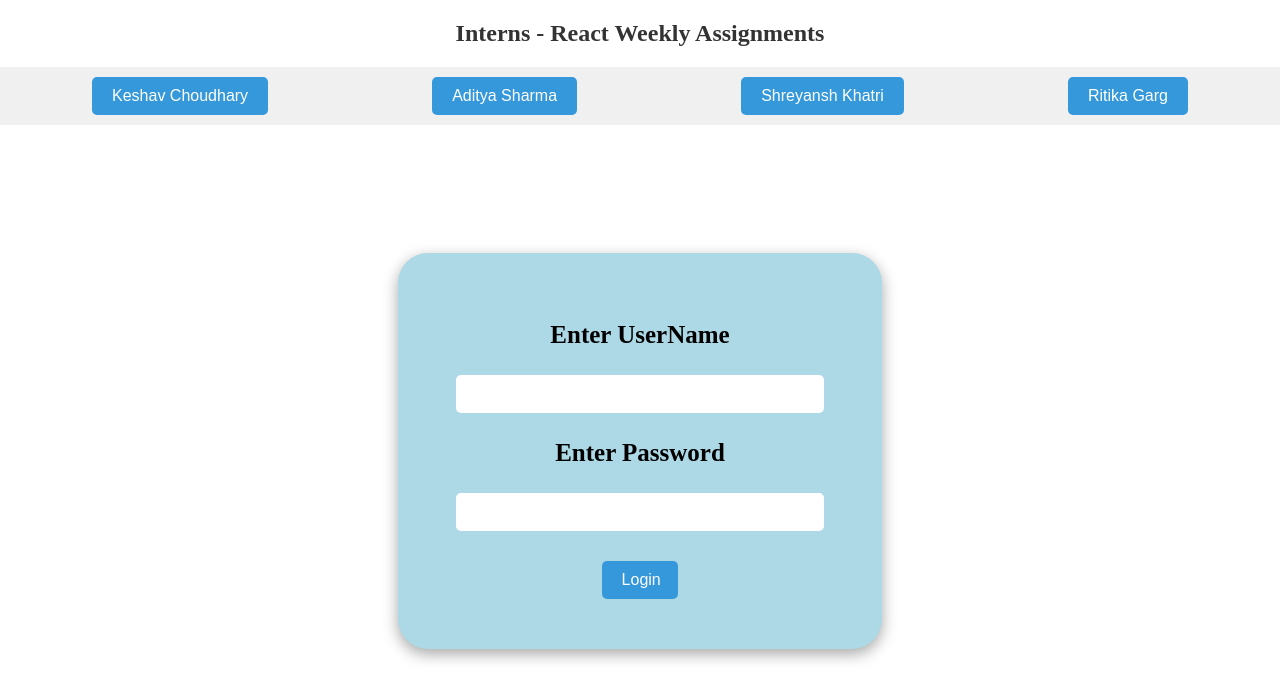
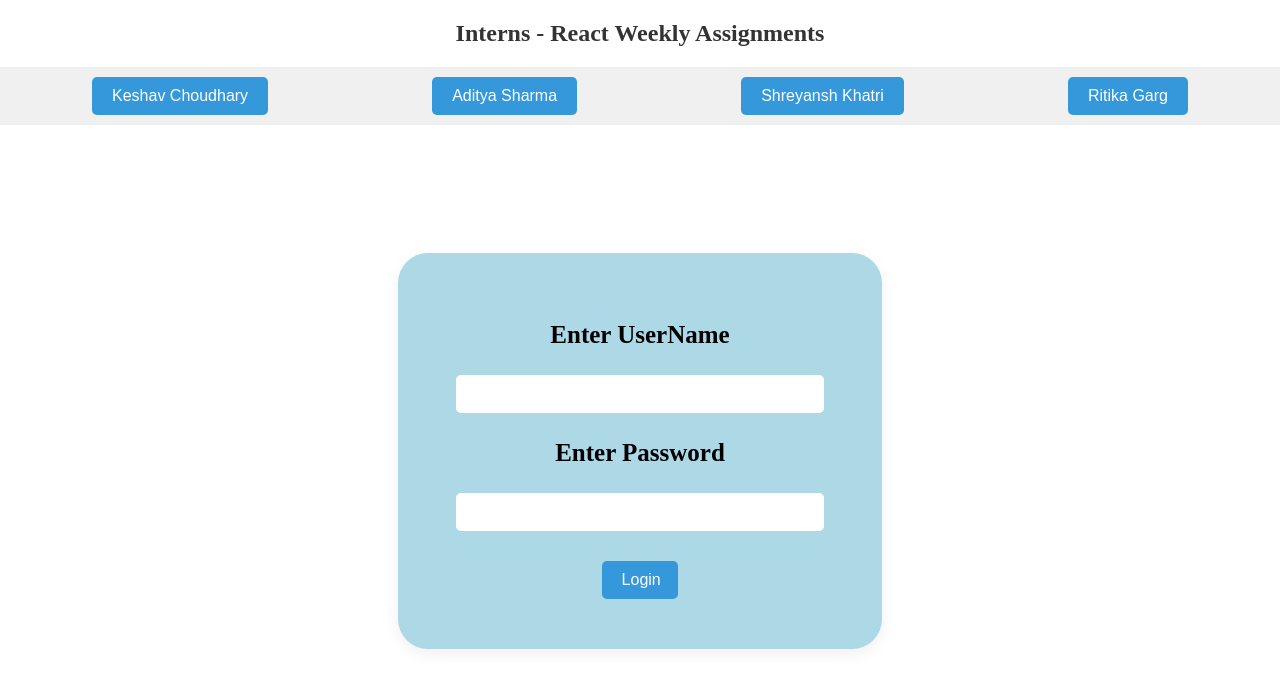
Before and after one commit to choudhary-keshav/javascript-training, a React (Create React App) app: page /login in a window 1280 px wide. Shown: the top 700 px of the page. Built offline with nearby package versions, Linux system fonts and the light colour scheme; no server answers.

Commit message:
Implementation of Protected Routes in the Ritika garg component

```diff
--- a/src/App.tsx
+++ b/src/App.tsx
@@ -45,10 +45,10 @@ const App: React.FC = () => {
           <Route path='/login' element={<Login />} />
           <Route path='ritika' element={<PrivateRoutes />}>
             <Route path='week2' element={<Week2 />} />
-            <Route path='week3' element={<Week3Main />}/>
+            <Route path='week3' element={<Week3Main />} />
             <Route path='week4' element={<Week4Main />}>
-              <Route path='home' element={<Week4Home />}/>
-              <Route path='movie/:id' element={<MovieDisplay />}/>
+              <Route path='home' element={<Week4Home />} />
+              <Route path='movie/:id' element={<MovieDisplay />} />
             </Route>
             <Route path='week5' element={<Week5Main />} />
           </Route>
--- a/src/components/Home/Ritika/Login/Login.styled.ts
+++ b/src/components/Home/Ritika/Login/Login.styled.ts
@@ -8,16 +8,14 @@ export const LoginWrapper = styled.div`
   width: 30%;
   margin: auto;
   margin-top: 10%;
-  box-shadow: rgba(0, 0, 0, 0.35) 0px 5px 15px;
+  box-shadow: #00000010 0px 5px 15px;
   border-radius: 30px;
-
   .labelField {
     padding: 10px;
     margin: 8px;
     font-size: 25px;
     font-weight: 800;
   }
-
   .inputField {
     padding: 10px;
     margin: 8px;
@@ -26,7 +24,6 @@ export const LoginWrapper = styled.div`
     border: none;
     font-size: 16px;
   }
-
   .submitButton {
     width: 20%;
     margin: 22px auto auto auto;
@@ -54,7 +51,6 @@ export const LoginWrapper = styled.div`
       width: 80%;
     }
   }
-
   @media screen and (max-width: 400px) {
     .submitButton {
       width: 80%;
--- a/src/components/Home/Ritika/Week5/Counter/Counter.tsx
+++ b/src/components/Home/Ritika/Week5/Counter/Counter.tsx
@@ -28,7 +28,7 @@ const Counter: React.FC = () => {
       <button className='counterButton' onClick={() => dispatch(increment())}>
         +
       </button>
-      <input className='incrementByValueInput' type='text' value={inputValue} onChange={handleInputChange}/>
+      <input className='incrementByValueInput' type='text' value={inputValue} onChange={handleInputChange} />
       <button className='incrementByValueButton' onClick={handleIncrement} disabled={!inputValue}>
         ADD
       </button>
--- a/src/components/Home/Ritika/Week5/Counter/counter.styled.ts
+++ b/src/components/Home/Ritika/Week5/Counter/counter.styled.ts
@@ -34,8 +34,8 @@ export const CounterWrapper = styled.div`
     outline: none;
     width: 150px;
     box-shadow:
-      #32325d 0px 50px 100px -20px,
-      #000000 0px 30px 60px -30px;
+      #32325d10 0px 50px 100px -20px,
+      #00000010 0px 30px 60px -30px;
   }
   .incrementByValueButton {
     background-color: #2196f3;
```
